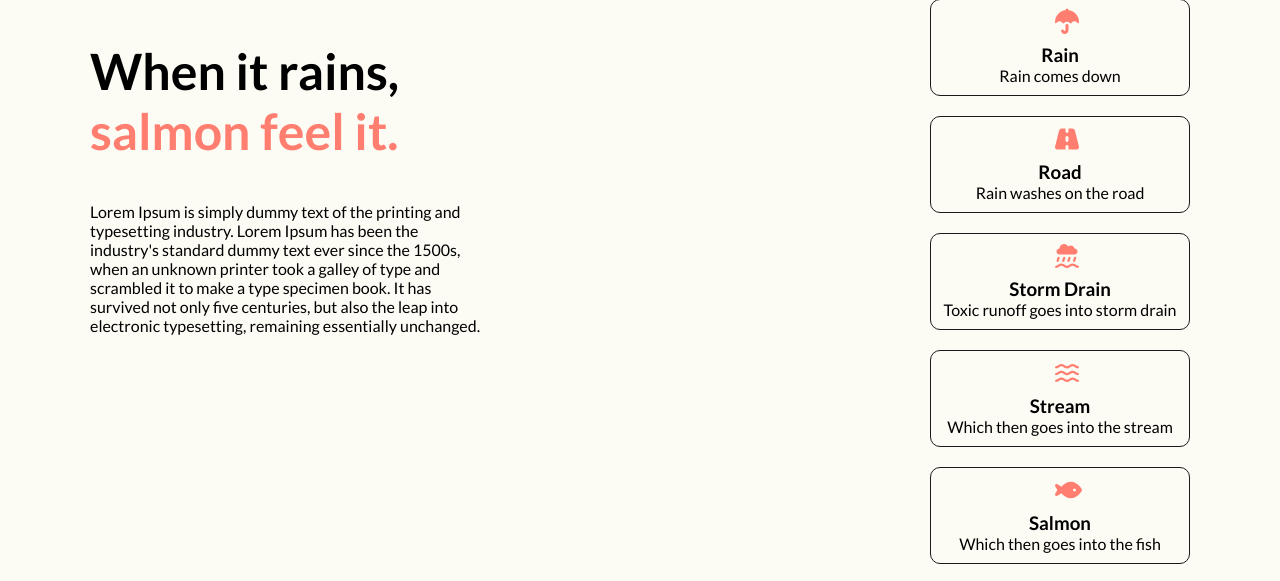
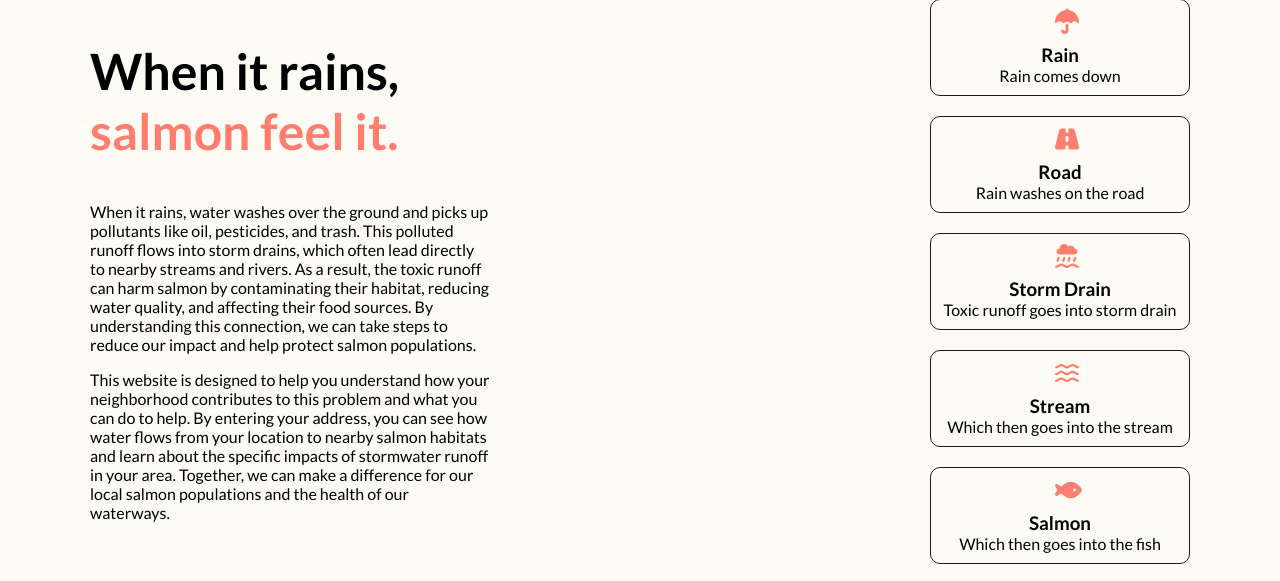
Before and after one commit to eitanlebras/emphackfest, a Flask app: page / in a window 1280 px wide. Shown: the part 794-1375 px from the top of the page. Run offline with Flask 3, Linux system fonts and the light colour scheme; some libraries are stand-ins or nearby versions.

Commit message:
homepage

```diff
--- a/templates/index.html
+++ b/templates/index.html
@@ -28,7 +28,10 @@
                 <span>salmon feel it.</span>
             </h1>
             <p class="impact-body">
-                Lorem Ipsum is simply dummy text of the printing and typesetting industry. Lorem Ipsum has been the industry's standard dummy text ever since the 1500s, when an unknown printer took a galley of type and scrambled it to make a type specimen book. It has survived not only five centuries, but also the leap into electronic typesetting, remaining essentially unchanged.
+                When it rains, water washes over the ground and picks up pollutants like oil, pesticides, and trash. This polluted runoff flows into storm drains, which often lead directly to nearby streams and rivers. As a result, the toxic runoff can harm salmon by contaminating their habitat, reducing water quality, and affecting their food sources. By understanding this connection, we can take steps to reduce our impact and help protect salmon populations.
+            </p>
+            <p class="impact-body">
+                This website is designed to help you understand how your neighborhood contributes to this problem and what you can do to help. By entering your address, you can see how water flows from your location to nearby salmon habitats and learn about the specific impacts of stormwater runoff in your area. Together, we can make a difference for our local salmon populations and the health of our waterways.
             </p>
         </div>
         <div class="right-part">
```
